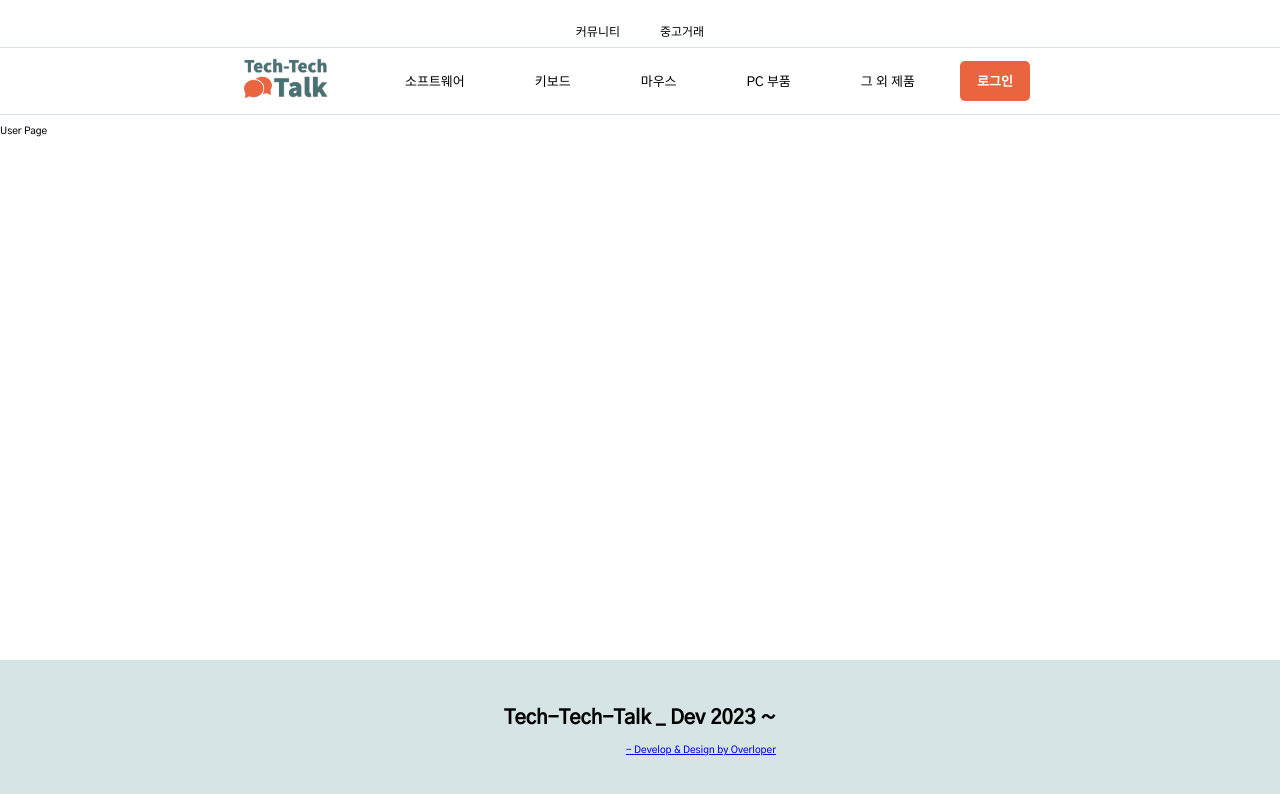
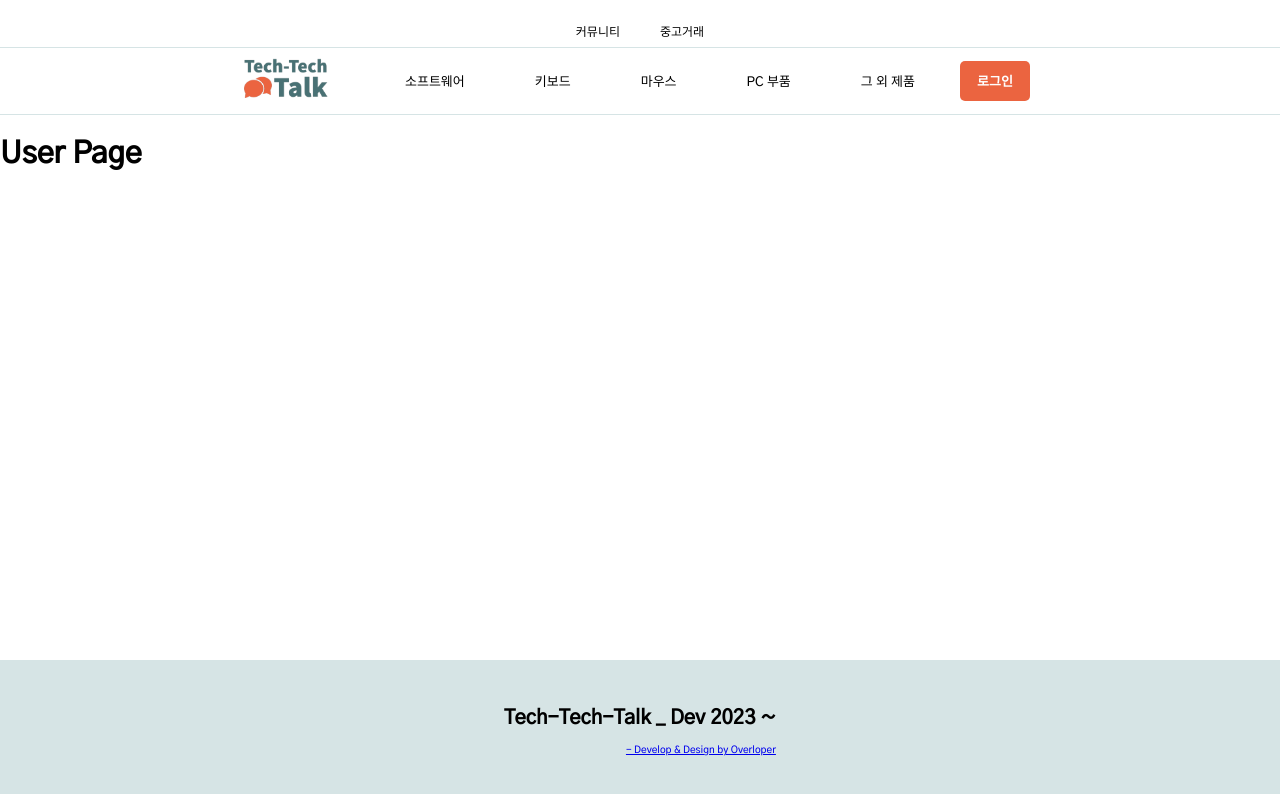
Before and after one commit to kimseonghyoek/tech-tech-talk, a React (Create React App) app in the folder front/: page /user in a window 1280 px wide. Shown: the top 794 px of the page. Built offline with nearby package versions, Linux system fonts and the light colour scheme; no server answers; the HTML template or start-up script is replaced by a standard one.

Commit message:
Update styeld

```diff
--- a/front/src/pages/user/User.tsx
+++ b/front/src/pages/user/User.tsx
@@ -1,10 +1,14 @@
 import axios from "axios";
-import React from "react";
 import styled from "styled-components";
+import { getCookie } from "../../util/cookie";
 
 const Container = styled.div`
   display: flex;
   flex: 1;
+
+  h1 {
+    font-size: 3rem;
+  }
 `;
 
 function User(): JSX.Element {
@@ -17,14 +21,13 @@ function User(): JSX.Element {
       .catch((err) => {
         console.log(err);
       });
-
   };
 
   getUser();
 
   return (
     <Container>
-      <p>User Page</p>
+      <h1>User Page</h1>
     </Container>
   );
 }
```
